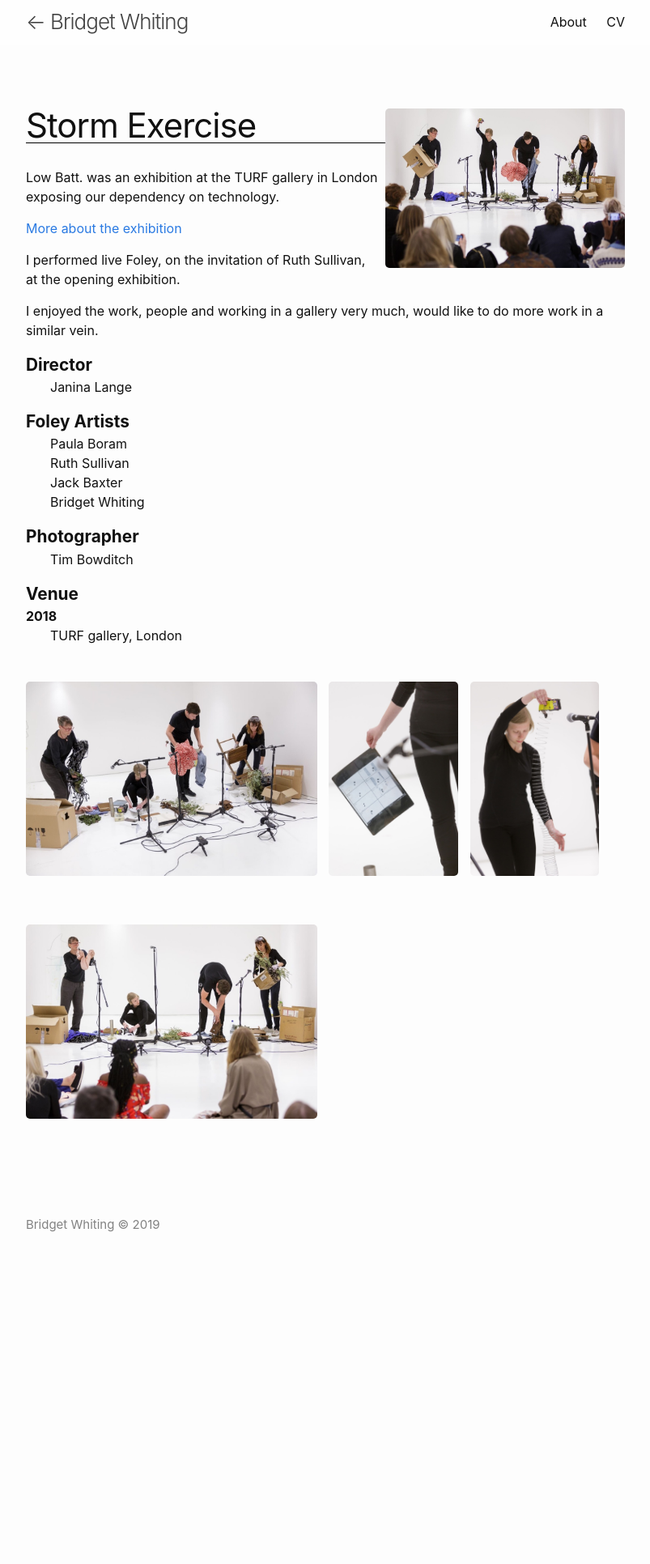
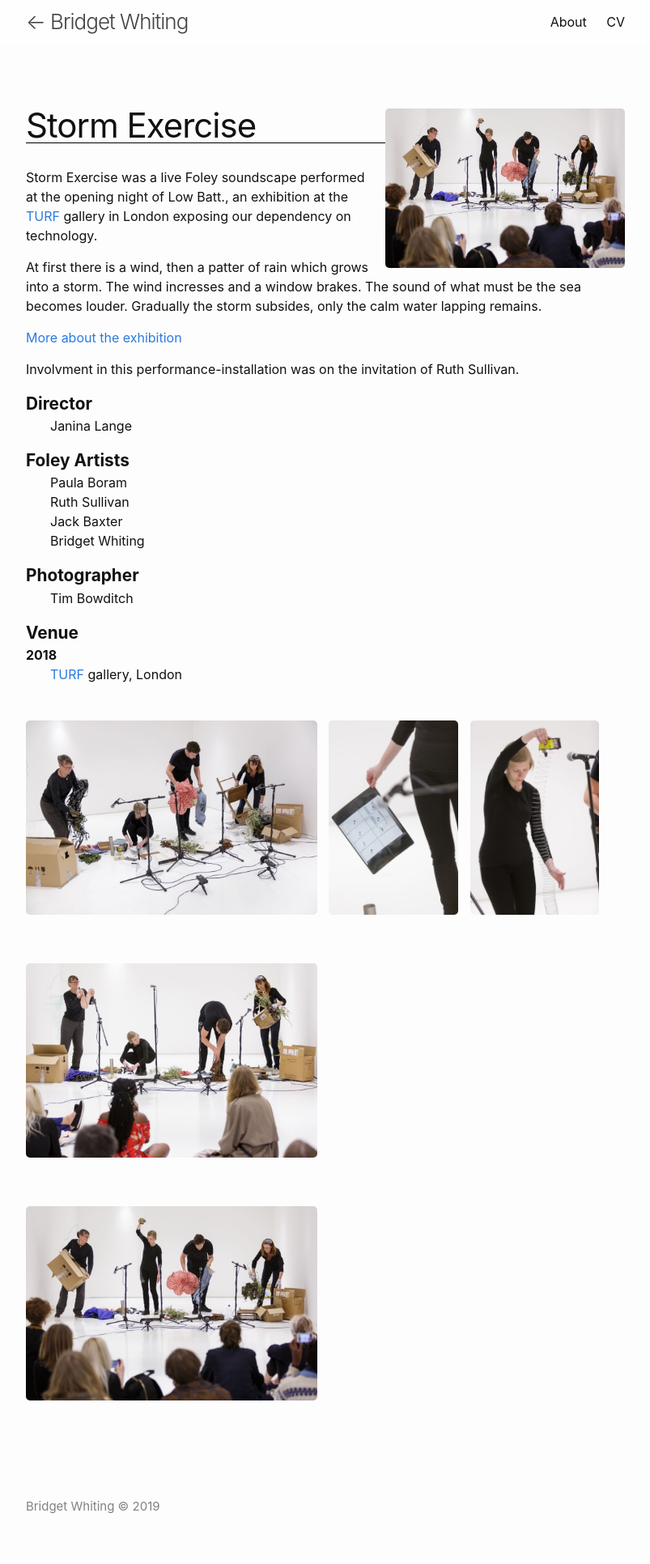
Before and after one commit to markwhiting/bridget, a Jekyll site: the page built from _projects/storm-exercise.markdown, in a window 1280 px wide. Shown: the whole page at 81% size, without its empty margins (238-1041 px from the left). Built offline with Jekyll 4.4.1, drawn with Linux system fonts in a browser that asks for light colours; before the commit the page ends 1584 px from its top, so only the background shows below that.

Commit message:
Edited text

```diff
--- a/_projects/storm-exercise.markdown
+++ b/_projects/storm-exercise.markdown
@@ -4,13 +4,13 @@ image: /assets/StormExercise/Janina Lange Performance 1.jpeg
 end: 2018-05-17
 ---
 
-Low Batt. was an exhibition at the TURF gallery in London exposing our dependency on technology.
+Storm Exercise was a live Foley soundscape performed at the opening night of Low Batt., an exhibition at the [TURF](http://turf-projects.com/about-turf/) gallery in London exposing our dependency on technology.
+
+At first there is a wind, then a patter of rain which grows into a storm. The wind incresses and a window brakes. The sound of what must be the sea becomes louder. Gradually the storm subsides, only the calm water lapping remains.
 
 [More about the exhibition](http://turf-projects.com/low-batt/)
 
-I performed live Foley, on the invitation of Ruth Sullivan, at the opening exhibition.
-
-I enjoyed the work, people and working in a gallery very much, would like to do more work in a similar vein.
+Involvment in this performance-installation was on the invitation of Ruth Sullivan.
 
 ## Director
 
@@ -31,9 +31,10 @@ I enjoyed the work, people and working in a gallery very much, would like to do
 
 ### 2018
 
-- TURF gallery, London
+- [TURF](http://turf-projects.com/about-turf/) gallery, London
 
 [![Figure]({{ "/assets/StormExercise/Janina Lange Performance 2.jpeg" | absolute_url }})]({{ "/assets/StormExercise/Janina Lange Performance 2.jpeg" | absolute_url }})
 [![Figure]({{ "/assets/StormExercise/Janina Lange Performance 3.jpeg" | absolute_url }})]({{ "/assets/StormExercise/Janina Lange Performance 3.jpeg" | absolute_url }})
 [![Figure]({{ "/assets/StormExercise/Janina Lange Performance 4.jpeg" | absolute_url }})]({{ "/assets/StormExercise/Janina Lange Performance 4.jpeg" | absolute_url }})
 [![Figure]({{ "/assets/StormExercise/Janina Lange Performance 5.jpeg" | absolute_url }})]({{ "/assets/StormExercise/Janina Lange Performance 5.jpeg" | absolute_url }})
+[![Figure]({{ "/assets/StormExercise/Janina Lange Performance 1.jpeg" | absolute_url }})]({{ "/assets/StormExercise/Janina Lange Performance 5.jpeg" | absolute_url }})
```
